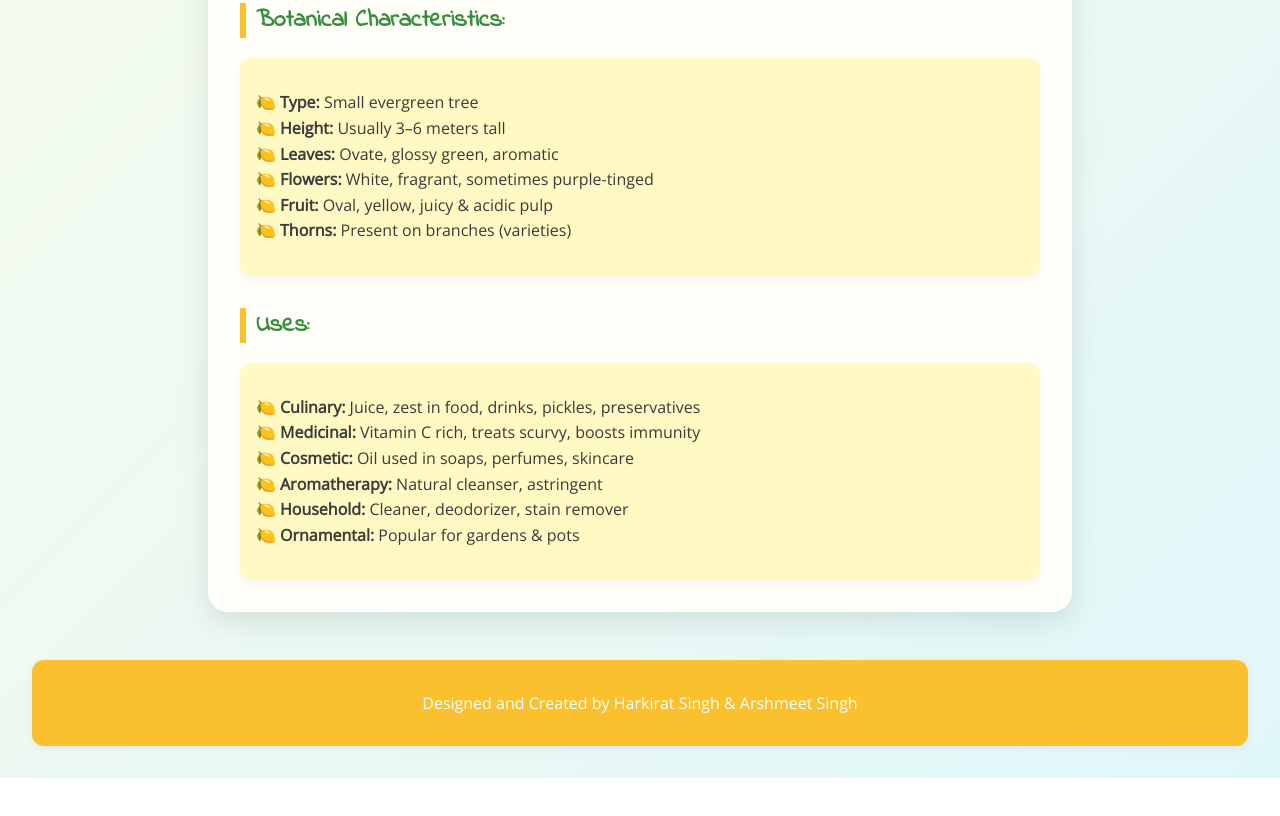
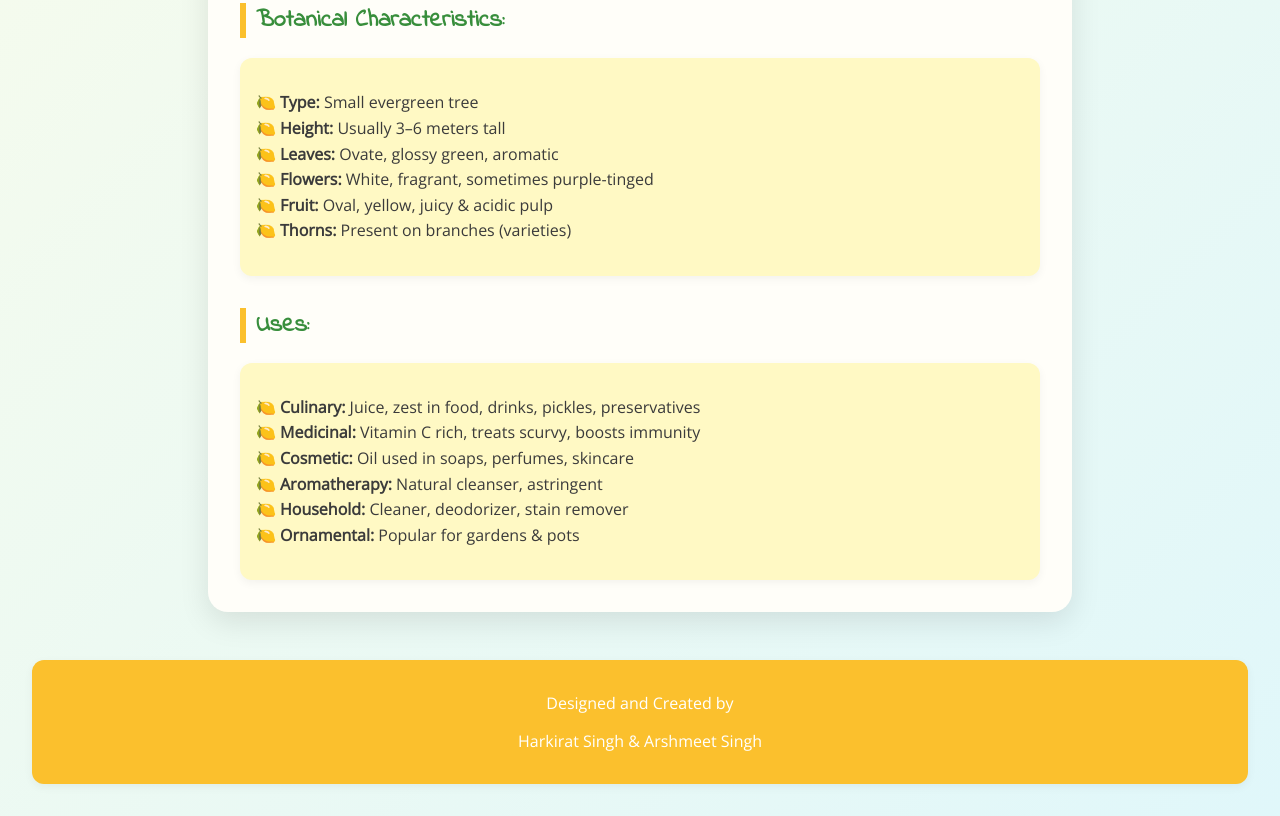
Before and after one commit to harkiratsingh23/lemon-qr-code, a plain HTML site: page index.html in a window 1280 px wide. Shown: the part 1109-1925 px from the top of the page. Before the commit the page ends 1887 px from the top, so only its background shows below. Drawn offline with nearby package versions, Linux system fonts and the light colour scheme.

Commit message:
Update index.html

```diff
--- a/index.html
+++ b/index.html
@@ -124,7 +124,8 @@
   </div>
 
   <div class="footer">
-    <p>Designed and Created by Harkirat Singh & Arshmeet Singh</p>
+    <p>Designed and Created by
+    </P>Harkirat Singh & Arshmeet Singh</p>
   </div>
 
 </body>
```
